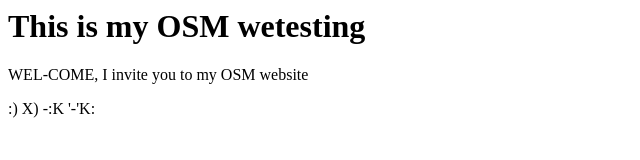
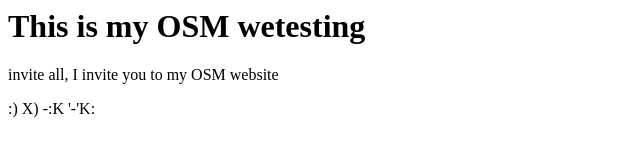
Before and after one commit to getstartnew/osm-repo, a plain HTML site: page index.html in a window 1280 px wide. Shown: the full height of the page, 0-640 px from the left. Drawn offline with Linux system fonts and the light colour scheme.

Commit message:
change welcome to invite index.html

```diff
--- a/index.html
+++ b/index.html
@@ -1,6 +1,6 @@
 <html>
 <title>This is my OSM-Test-Website</title>
 <h1>This is my OSM wetesting</h1>
-<p>WEL-COME, I invite you to my OSM website</p>
+<p>invite all, I invite you to my OSM website</p>
 <p>:) X) -:K '-'K: </p>
 </html>
```
